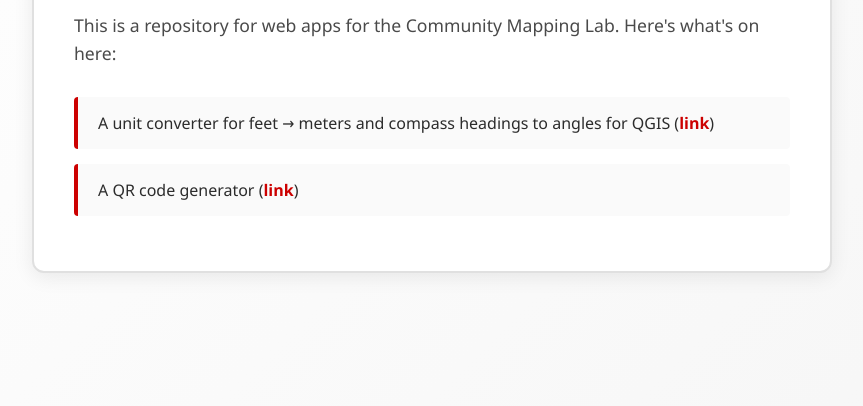
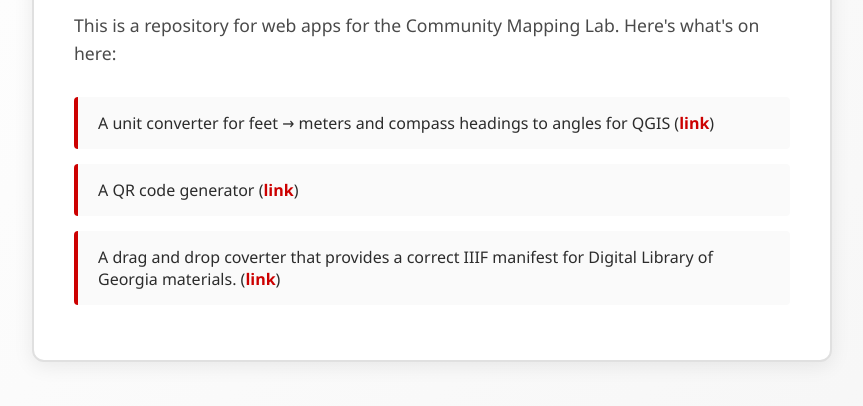
Before and after one commit to jshannon75/cml_apps, a plain HTML site: page index.html in a window 1280 px wide. Shown: the part 214-620 px from the top of the page, without its empty margins (208-1071 px from the left). Drawn offline with Linux system fonts and the light colour scheme.

Commit message:
Update index.html

```diff
--- a/index.html
+++ b/index.html
@@ -86,6 +86,7 @@
         <ul>
             <li>A unit converter for feet → meters and compass headings to angles for QGIS (<a href="https://jshannon75.github.io/cml_apps/unit_coverter.htm" target="_blank">link</a>)</li>
             <li>A QR code generator (<a href="https://jshannon75.github.io/cml_apps/cml_qr_code.htm" target="_blank">link</a>)</li>
+            <li>A drag and drop coverter that provides a correct IIIF manifest for Digital Library of Georgia materials. (<a href="https://jshannon75.github.io/cml_apps/dlg-iiif-v2-to-v3.htm" target="_blank">link</a>)</li>
         </ul>
     </div>
 </body>
```
